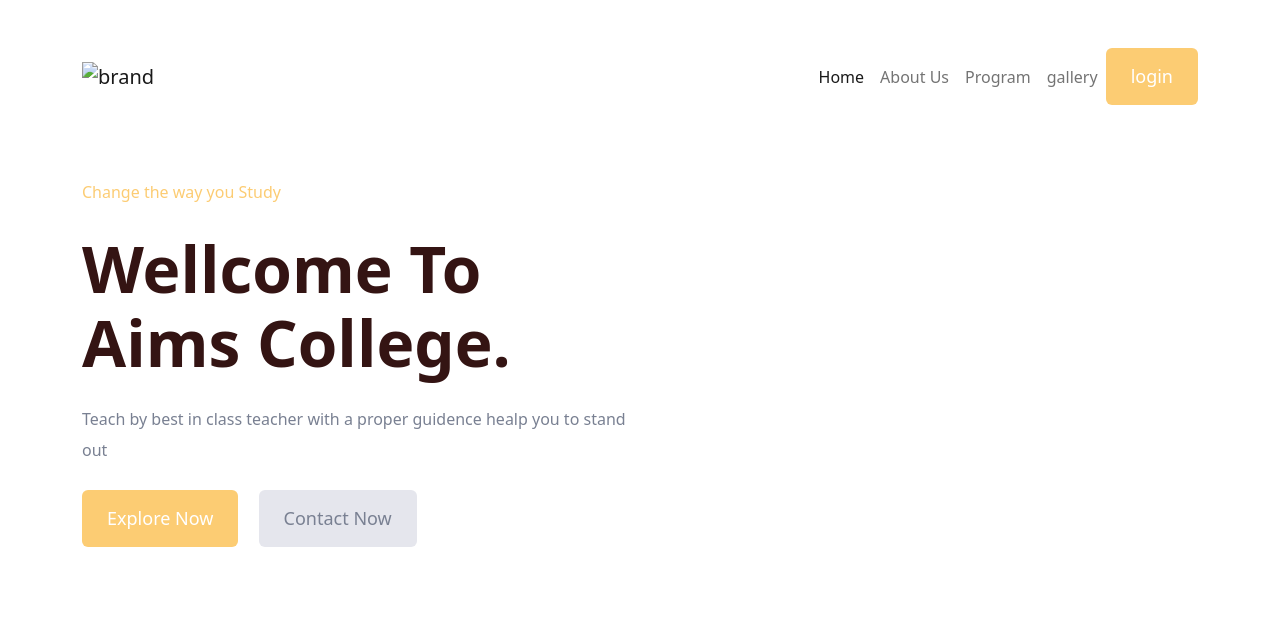
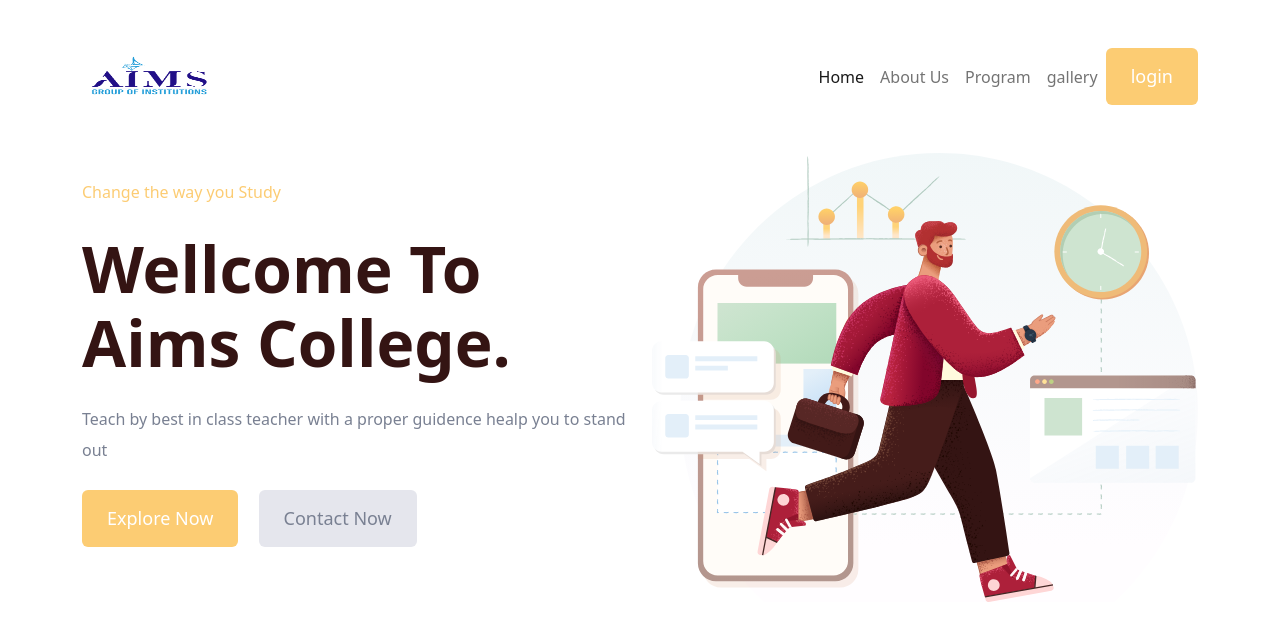
Before and after one commit to Subodhgeek/aimscollege, a plain HTML site: page index.html in a window 1280 px wide. Drawn offline with nearby package versions, Linux system fonts and the light colour scheme; a web font is replaced by a local one.

Commit message:
Update index.html

```diff
--- a/index.html
+++ b/index.html
@@ -22,7 +22,7 @@
     <nav class="navbar navbar-expand-lg bg-white">
         <div class="container">
           <a class="navbar-brand" href="#">
-            <img src="image/LOGO1.png" alt="brand" width="150" height="45">
+            <img src="https://github.com/Subodhgeek/aimscollege/blob/main/LOGO1.png" alt="brand" width="150" height="45">
           </a>
           <button class="navbar-toggler shadow-none" type="button" data-bs-toggle="collapse" data-bs-target="#navbarNavAltMarkup" aria-controls="navbarNavAltMarkup" aria-expanded="false" aria-label="Toggle navigation">
             <i class='bx bx-menu'></i>
@@ -64,7 +64,7 @@
                 </div>
             </div>
             <div class="col-md-6" data-aos="fade up" data-aos-duration="3000">
-                <img src="image/Hero Image.svg"  class="w-100" alt="">
+                <img src="https://github.com/Subodhgeek/aimscollege/blob/main/Hero%20Image.svg"  class="w-100" alt="">
             </div>
         </div>
     </div>
```
